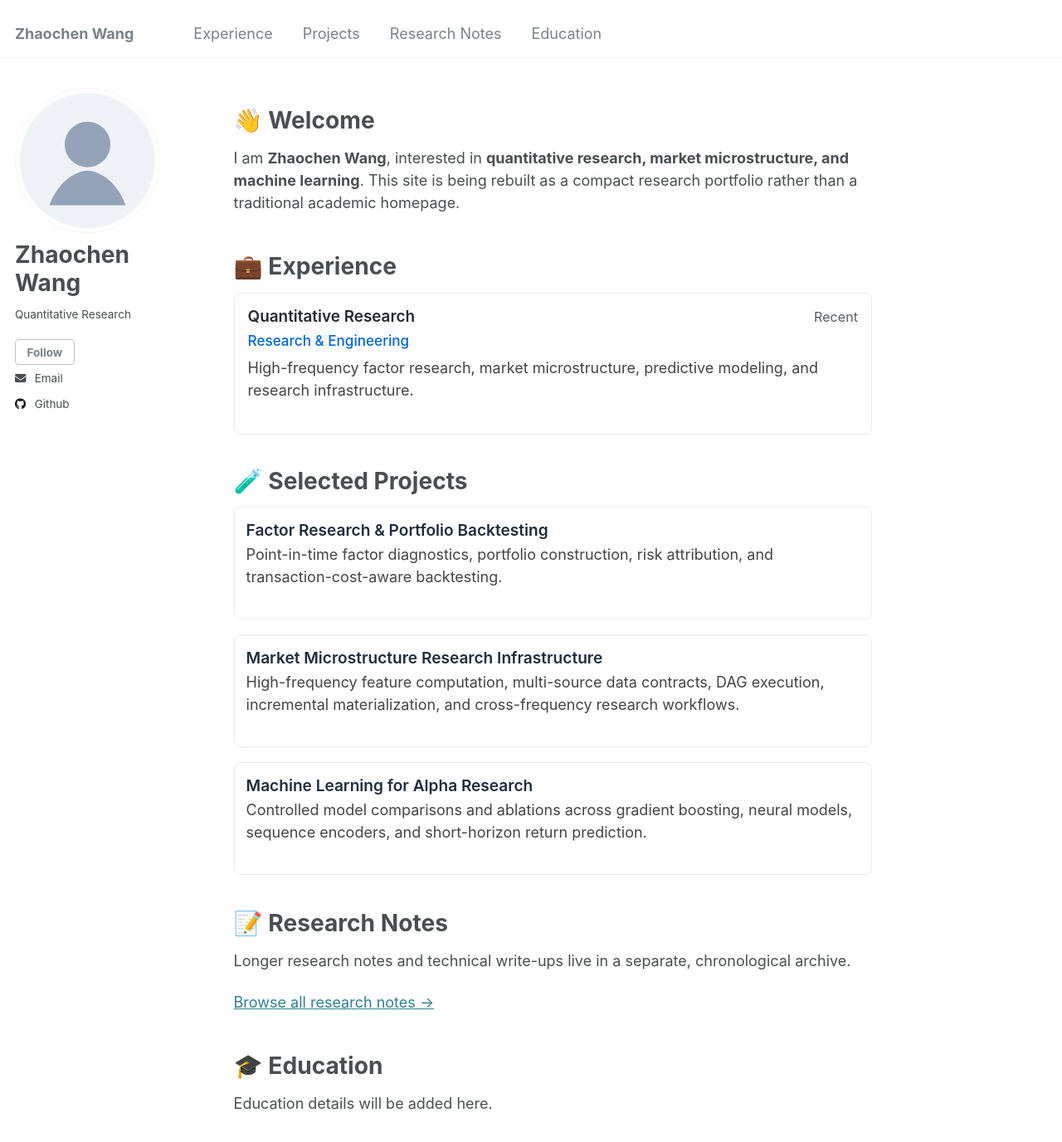
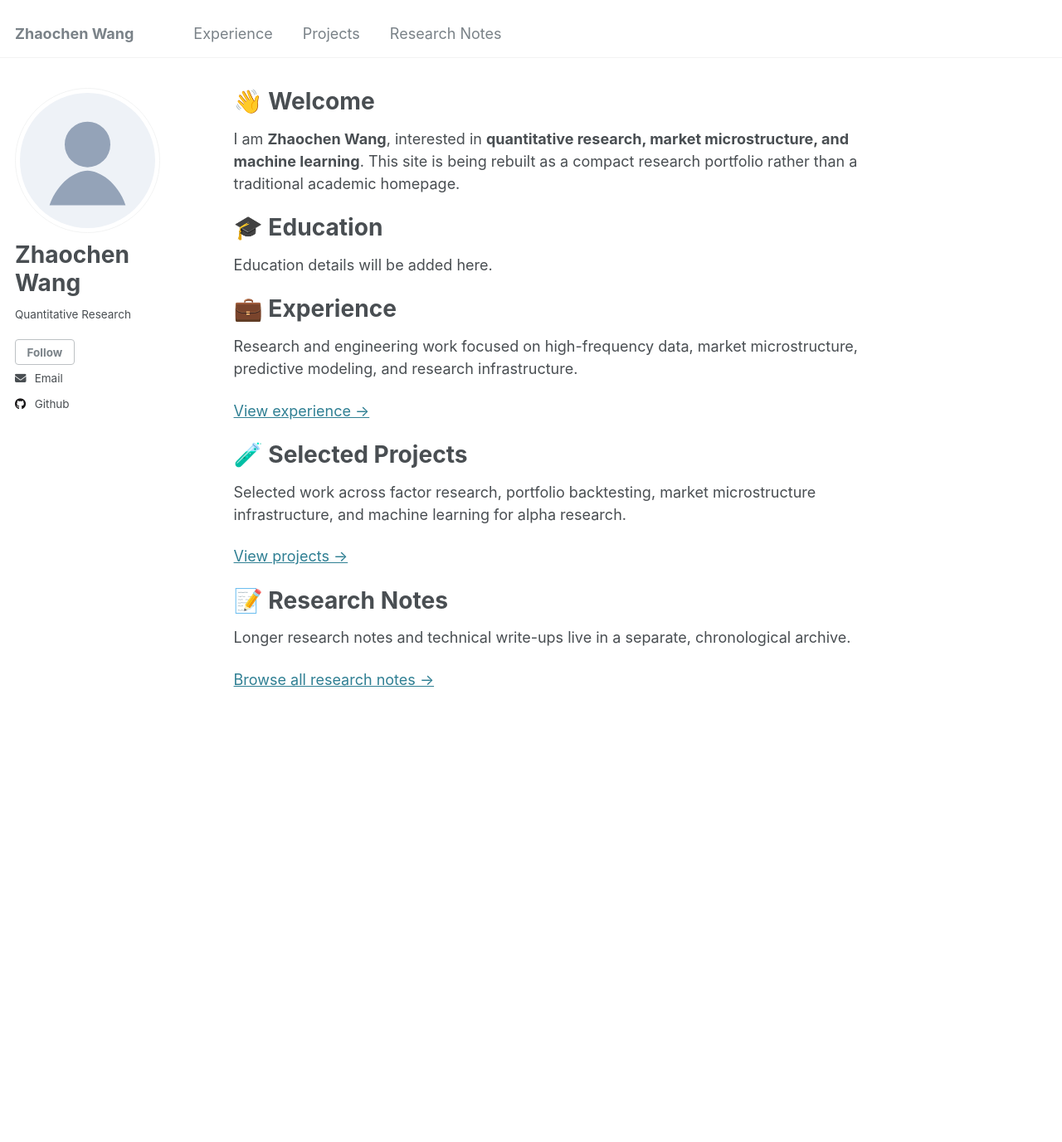
Before and after one commit to AntwerpBlue/AntwerpBlue.github.io, a Jekyll site: the page built from _pages/about.md, in a window 1280 px wide and 1400 px high. Shown: the top 1377 px of the window at 83% size. Built offline with Jekyll 4.4.1, drawn with Linux system fonts in a browser that asks for light colours.

Commit message:
Split experience and projects into dedicated pages

```diff
--- a/_includes/masthead.html
+++ b/_includes/masthead.html
@@ -4,7 +4,7 @@
       <nav id="site-nav" class="greedy-nav">
         <button><div class="navicon"></div></button>
         <ul class="visible-links">
-          <li class="masthead__menu-item masthead__menu-item--lg masthead__menu-home-item"><a href="{{ '/' | relative_url }}#about-me">{{ site.title }}</a></li>
+          <li class="masthead__menu-item masthead__menu-item--lg masthead__menu-home-item"><a href="{{ '/' | relative_url }}">{{ site.title }}</a></li>
           {% for link in site.data.navigation.main %}
             <li class="masthead__menu-item"><a href="{{ link.url | relative_url }}">{{ link.title }}</a></li>
           {% endfor %}
--- a/_pages/about.md
+++ b/_pages/about.md
@@ -8,51 +8,28 @@ redirect_from:
   - /about.html
 ---
 
-<span class="anchor" id="about-me"></span>
 # 👋 Welcome
 
 I am **Zhaochen Wang**, interested in **quantitative research, market microstructure, and machine learning**. This site is being rebuilt as a compact research portfolio rather than a traditional academic homepage.
 
-<span class="anchor" id="experience"></span>
+# 🎓 Education
+
+Education details will be added here.
+
 # 💼 Experience
 
-<div class="experience-card">
-  <div>
-    <div class="experience-card__header">
-      <h3 class="experience-card__role">Quantitative Research</h3>
-      <span class="experience-card__time">Recent</span>
-    </div>
-    <div class="experience-card__organization">Research & Engineering</div>
-    <p class="experience-card__description">High-frequency factor research, market microstructure, predictive modeling, and research infrastructure.</p>
-  </div>
-</div>
+Research and engineering work focused on high-frequency data, market microstructure, predictive modeling, and research infrastructure.
 
-<span class="anchor" id="projects"></span>
+[View experience →]({{ '/experience/' | relative_url }})
+
 # 🧪 Selected Projects
 
-<div class="project-card">
-  <div class="project-card__title">Factor Research & Portfolio Backtesting</div>
-  <p class="project-card__description">Point-in-time factor diagnostics, portfolio construction, risk attribution, and transaction-cost-aware backtesting.</p>
-</div>
+Selected work across factor research, portfolio backtesting, market microstructure infrastructure, and machine learning for alpha research.
 
-<div class="project-card">
-  <div class="project-card__title">Market Microstructure Research Infrastructure</div>
-  <p class="project-card__description">High-frequency feature computation, multi-source data contracts, DAG execution, incremental materialization, and cross-frequency research workflows.</p>
-</div>
+[View projects →]({{ '/projects/' | relative_url }})
 
-<div class="project-card">
-  <div class="project-card__title">Machine Learning for Alpha Research</div>
-  <p class="project-card__description">Controlled model comparisons and ablations across gradient boosting, neural models, sequence encoders, and short-horizon return prediction.</p>
-</div>
-
-<span class="anchor" id="notes"></span>
 # 📝 Research Notes
 
 Longer research notes and technical write-ups live in a separate, chronological archive.
 
 [Browse all research notes →]({{ '/notes/' | relative_url }})
-
-<span class="anchor" id="education"></span>
-# 🎓 Education
-
-Education details will be added here.
--- a/assets/css/main.scss
+++ b/assets/css/main.scss
@@ -96,6 +96,14 @@
   line-height: 1.5;
 }
 
+.page-lead {
+  max-width: 42rem;
+  margin-bottom: 2rem;
+  color: #586069;
+  font-size: 1.02em;
+  line-height: 1.65;
+}
+
 .notes-intro {
   max-width: 42rem;
   margin-bottom: 2rem;
@@ -160,17 +168,13 @@
 }
 
 $scroll_offset: 2em;
-h1:before, .anchor:before {
+h1:before {
   content: '';
   display: block;
   position: relative;
   width: 0;
   height: $scroll_offset;
   margin-top: -$scroll_offset;
-}
-
-.anchor {
-  scroll-margin-top: $masthead-height + 10px;
 }
 
 .badge {
```
Also changed, not shown: README.md (+1 -1 lines), _data/navigation.yml (+2 -5 lines), _pages/experience.md (added, +21 -0 lines), _pages/projects.md (added, +25 -0 lines).
